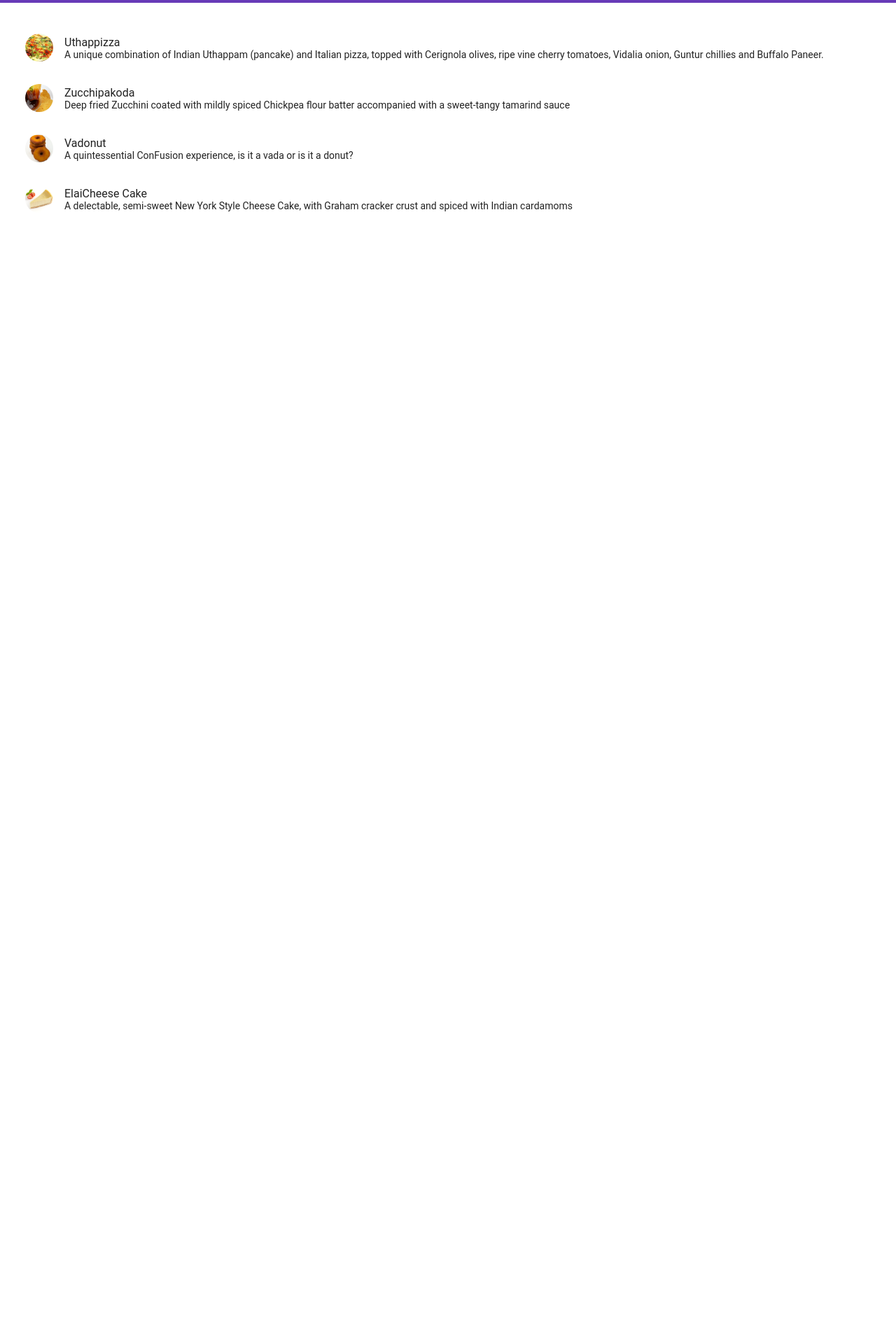
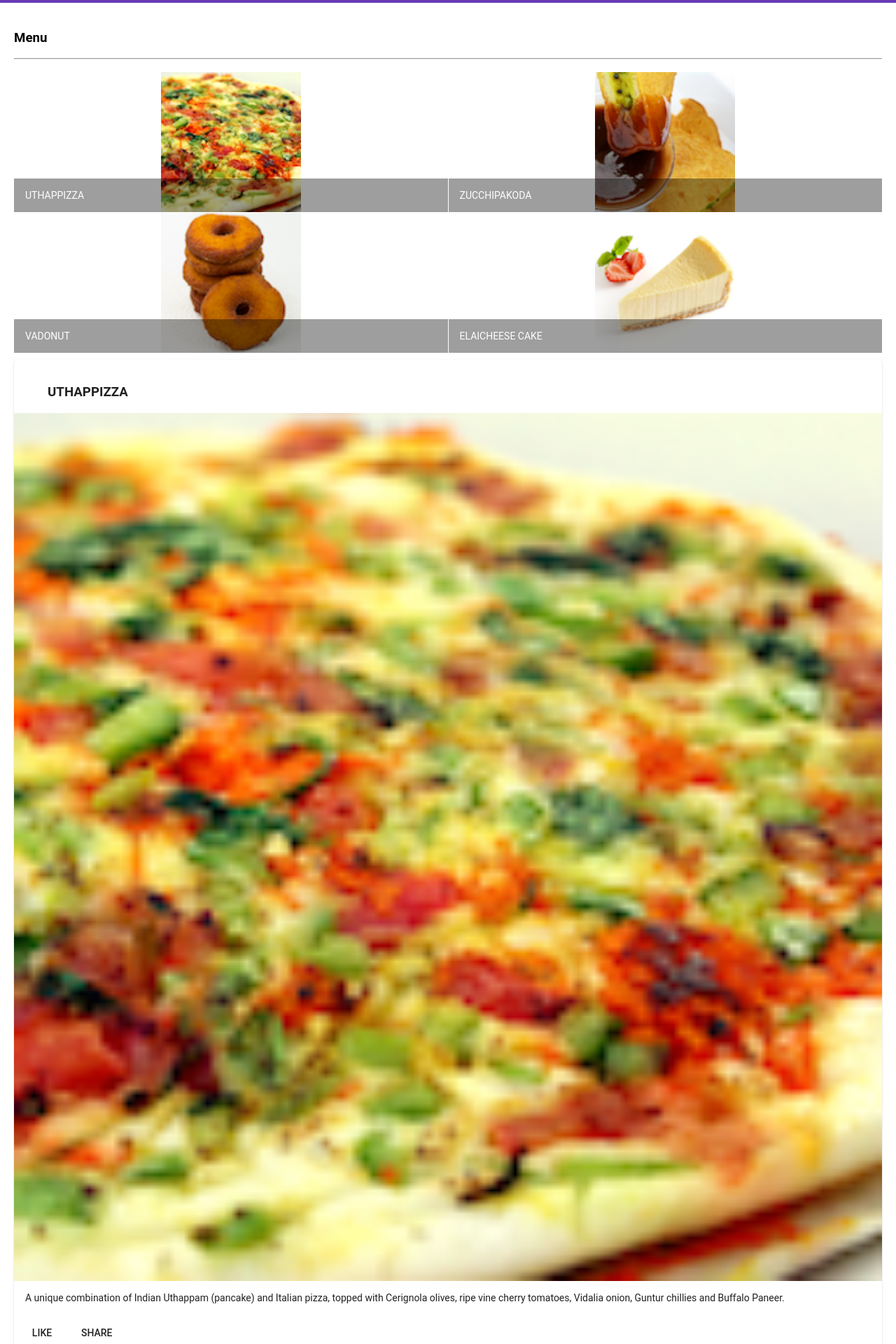
Before and after one commit to erickpr0/Angular, an Angular app: page / in a window 1280 px wide. Shown: the part 60-1980 px from the top of the page at 70% size. Before the commit the page ends 800 px from the top, so only its background shows below. Built offline with nearby package versions, Linux system fonts and the light colour scheme.

Commit message:
Angular Components Part 2

```diff
--- a/src/app/menu/menu.component.html
+++ b/src/app/menu/menu.component.html
@@ -1,11 +1,37 @@
 <div class="container" fxLayout="column" fxLayoutGap="10px">
-    <mat-list fxFlex>
-        <mat-list-item *ngFor="let dish of dishes">
-            <img matListAvatar src="{{dish.image}}" alt="{{dish.name}}">
-            <h1 matLine>{{dish.name}}</h1>
-            <p matLine>
-                <span>{{dish.description}}</span>
-            </p>
-        </mat-list-item>
-    </mat-list>
+
+    <div fxFlex>
+        <div>
+            <h3>Menu</h3>
+            <hr>
+        </div>
+    </div>
+
+    <div>
+        <mat-grid-list cols="2" rowHeight="200px">
+            <mat-grid-tile *ngFor="let dish of dishes">
+                <img height="200px" src="{{dish.image}}" alt="{{dish.name}}">
+                <mat-grid-tile-footer>
+                    <h1>{{dish.name | uppercase}}</h1>
+                </mat-grid-tile-footer>
+            </mat-grid-tile>
+        </mat-grid-list>
+    </div>
+
+    <div fxFlex *ngIf="selectedDish">
+        <mat-card>
+            <mat-card-header>
+                <h3>{{selectedDish.name | uppercase}}</h3>
+            </mat-card-header>
+            <img mat-card-image src="{{selectedDish.image}}" alt="{{selectedDish.name}}">
+            <mat-card-content>
+               <p>{{selectedDish.description}}</p>
+            </mat-card-content>
+            <mat-card-actions>
+                <button mat-button>LIKE</button>
+                <button mat-button>SHARE</button>
+            </mat-card-actions>
+        </mat-card>
+    </div>
+
 </div>
--- a/src/app/menu/menu.component.ts
+++ b/src/app/menu/menu.component.ts
@@ -1,14 +1,7 @@
 import { Component, OnInit } from '@angular/core';
 import { Dish } from '../shared/dish';
 
-@Component({
-  selector: 'app-menu',
-  templateUrl: './menu.component.html',
-  styleUrls: ['./menu.component.scss']
-})
-export class MenuComponent implements OnInit {
-
-  dishes: Dish[] = [
+const DISHES: Dish[] = [
   {
     id: '0',
     name: 'Uthappizza',
@@ -52,6 +45,18 @@
   }
  ];
 
+@Component({
+  selector: 'app-menu',
+  templateUrl: './menu.component.html',
+  styleUrls: ['./menu.component.scss']
+})
+
+export class MenuComponent implements OnInit {
+
+  dishes: Dish[] = DISHES;
+
+  selectedDish: Dish = DISHES[0];
+
   constructor() { }
 
   ngOnInit(): void {
```
Also changed, not shown: src/app/app.module.ts (+7 -1 lines). Lines whose indentation alone changed are shown as unchanged.
